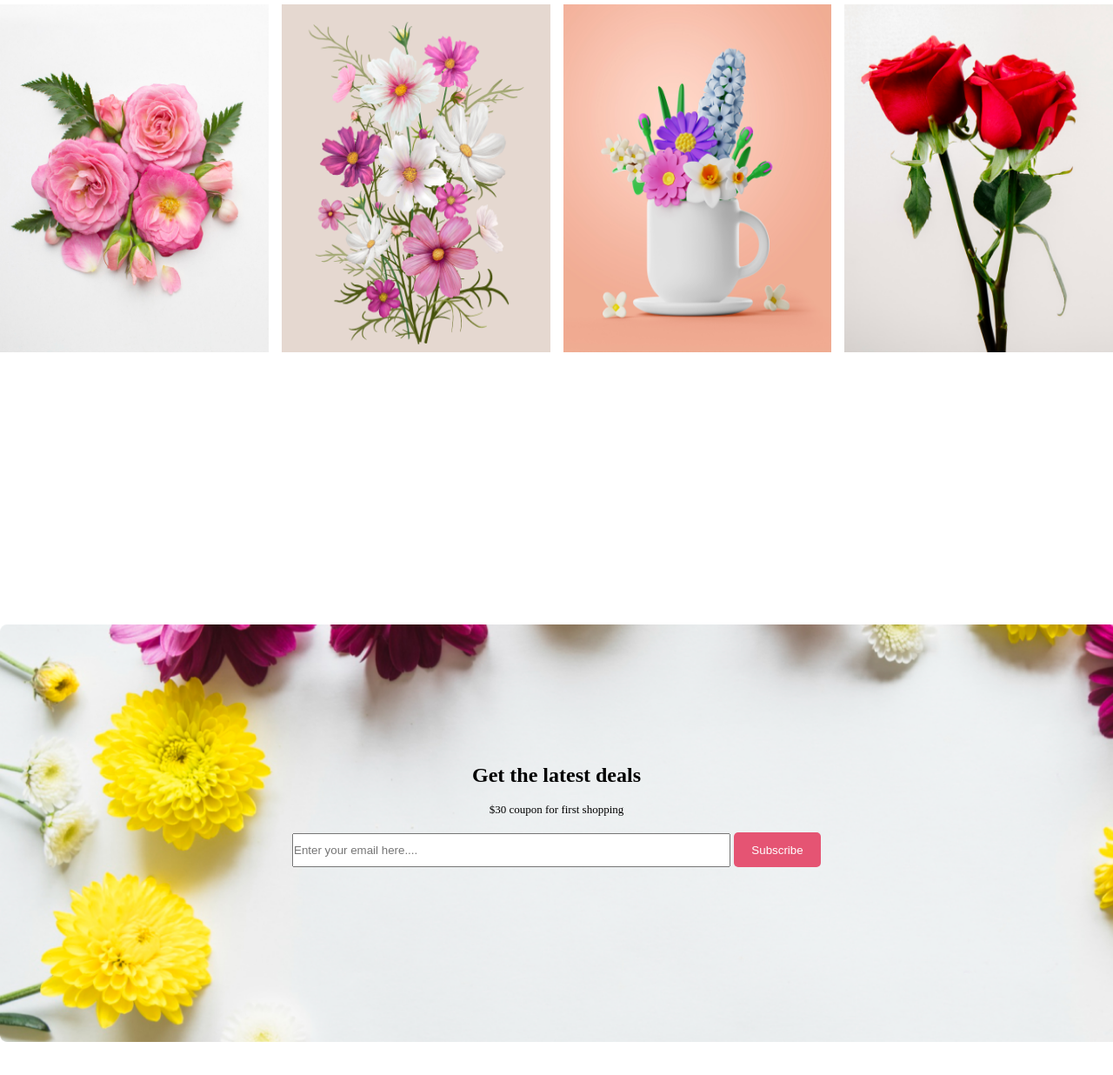
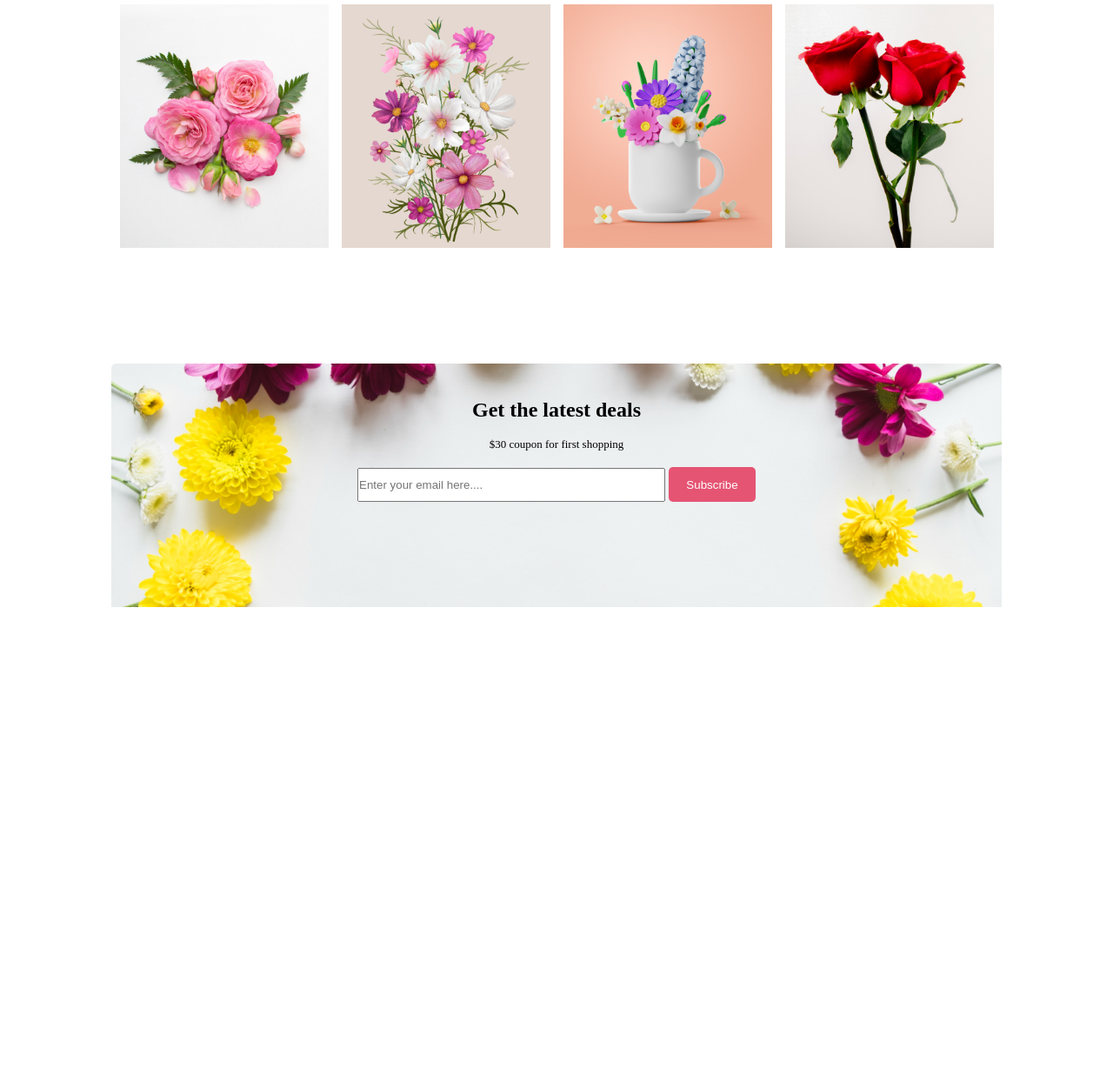
Before and after one commit to Tanim1999/First-assignment, a plain HTML site: page index.html in a window 1280 px wide. Shown: the part 2722-3958 px from the top of the page at 87% size. After the commit the page ends 3480 px from the top, so only its background shows below. Drawn offline with Linux system fonts and the light colour scheme.

Commit message:
modified insta section

```diff
--- a/index.html
+++ b/index.html
@@ -111,7 +111,8 @@
                 <br>
                 <p class="text-small">It is a long established fact that a reader will be distracted by the readable
                     <br> content of a page
-                    when looking at its layout.</p>
+                    when looking at its layout.
+                </p>
 
             </div>
             <div class="insta-img-container">
@@ -126,6 +127,7 @@
         <!-- new section:Get the latest deals -->
         <section class="latest-deals-section">
             <div class="latest-deals">
+                <div>
                     <h1>Get the latest deals</h1>
                     <br>
                     <p class="text-small">$30 coupon for first shopping</p>
@@ -140,6 +142,7 @@
 
                         </form>
                         <button class="btn1">Subscribe</button>
+                    </div>
 
                 </div>
             </div>
--- a/styles/style.css
+++ b/styles/style.css
@@ -187,7 +187,7 @@ img {
 
 /* insagram section */
 .instagram-section {
-    height: 100vh;
+    height: 65vh;
 }
 
 .Insta-descrip {
@@ -204,15 +204,15 @@ img {
 }
 
 .insta-img {
-    height: 50vh;
-    width: 40vh;
+    height: 35vh;
+    width: 30vh;
 
 
 }
 
 /* new section: get the latest deals */
 .latest-deals-section {
-    height: 80vh;
+    height: 50vh;
     display: flex;
     justify-content: center;
     align-items: center;
@@ -220,12 +220,13 @@ img {
 }
 
 .latest-deals {
+    display: flex;
+    justify-content: center;
     text-align: center;
-    height: 40vh;
-    width: 170vh;
+    padding-top: 5vh;
+    height: 30vh;
+    width: 128vh;
 
-    justify-content: center;
-    padding-top: 20vh;
     background-image: url("../Flower Asset/Rectangle 9.png");
     background-repeat: no-repeat;
     background-size: cover;
@@ -242,5 +243,5 @@ img {
 
 #email {
     height: 35px;
-    width: 500px;
+    width: 350px;
 }
```
Lines whose indentation alone changed are shown as unchanged.
